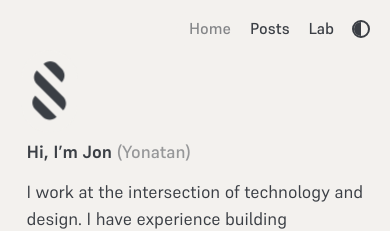
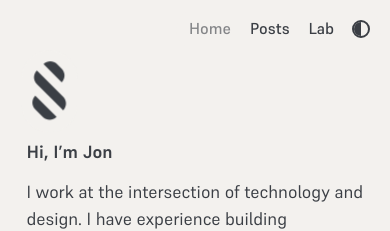
Before and after one commit to jonshamir/jonshamir.com, a Next.js app: page / in a window 390 px wide. Shown: the top 231 px of the page. Built offline with nearby package versions, Linux system fonts and the light colour scheme.

Commit message:
Nice name transition

```diff
--- a/src/app/page.module.css
+++ b/src/app/page.module.css
@@ -1,27 +1,38 @@
 .intro {
   cursor: help;
 
-  & span {
-    display: inline-block;
-    font-family: var(--font-body);
-    font-weight: 500;
-    font-size: 1rem;
-    opacity: 0;
-    transform: scale(0.9);
-    transform-origin: left;
+  .name {
+    position: relative;
+  }
+
+  .jon,
+  .yonatan {
     transition:
       transform var(--transition-defaults),
       opacity var(--transition-defaults);
-    line-height: 1rem;
+    position: absolute;
+    left: 0.3rem;
+  }
 
-    @media screen and (max-width: 40rem) {
-      opacity: 0.5;
-      transform: scale(1);
+  .jon {
+    opacity: 1;
+    transform: rotateX(0);
+  }
+
+  .yonatan {
+    opacity: 0;
+    transform: rotateX(90deg) translateY(100%);
+  }
+
+  &:hover {
+    .jon {
+      opacity: 0;
+      transform: rotateX(90deg) translateY(-100%);
+    }
+
+    .yonatan {
+      opacity: 1;
+      transform: rotateX(0);
     }
   }
-
-  &:hover span {
-    opacity: 0.6;
-    transform: scale(1);
-  }
 }
--- a/src/app/page.tsx
+++ b/src/app/page.tsx
@@ -12,7 +12,11 @@ export default function Page() {
 
       <p className={styles.intro}>
         <b>
-          Hi, I&rsquo;m Jon <span>(Yonatan)</span>
+          Hi, I&rsquo;m{" "}
+          <span className={styles.name}>
+            <span className={styles.jon}> Jon</span>
+            <span className={styles.yonatan}> Yonatan</span>
+          </span>
         </b>
       </p>
       <p>
```
